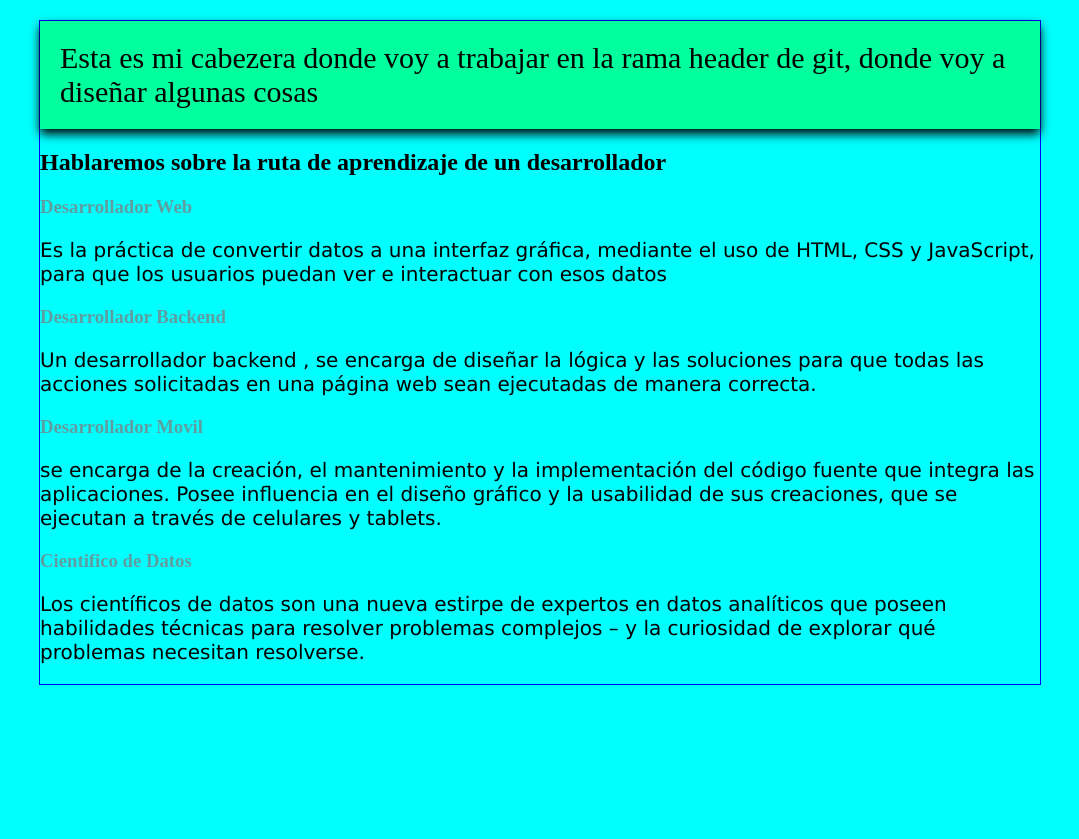
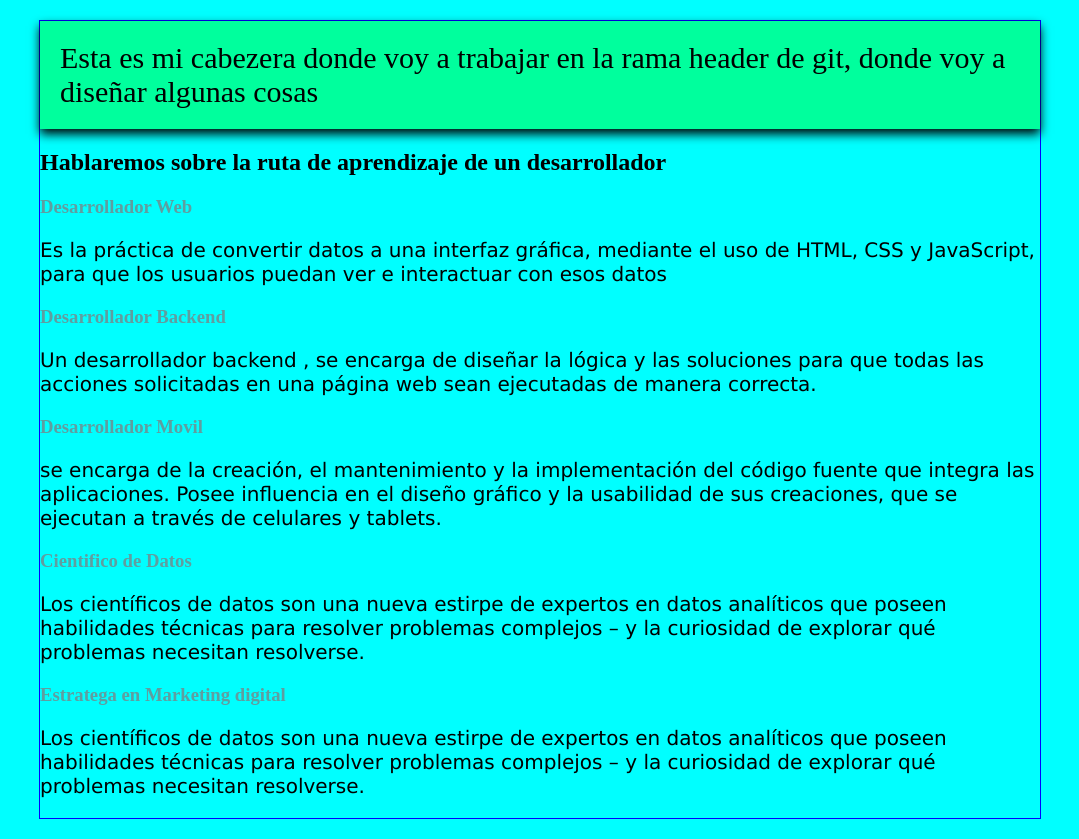
Before and after one commit to Daniel-Escobar/my_fisrt_repository, a plain HTML site: page index.html in a window 1280 px wide. Shown: the whole page, without its empty margins (100-1179 px from the left). Before the commit the page ends 800 px from the top, so only its background shows below. Drawn offline with Linux system fonts and the light colour scheme.

Commit message:
Nueva rama de la tecnologia

```diff
--- a/index.html
+++ b/index.html
@@ -22,6 +22,8 @@
             <p>se encarga de la creación, el mantenimiento y la implementación del código fuente que integra las aplicaciones. Posee influencia en el diseño gráfico y la usabilidad de sus creaciones, que se ejecutan a través de celulares y tablets.</p>
         <h3>Cientifico de Datos</h3>
             <p>Los científicos de datos son una nueva estirpe de expertos en datos analíticos que poseen habilidades técnicas para resolver problemas complejos – y la curiosidad de explorar qué problemas necesitan resolverse.</p>
+            <h3>Estratega en Marketing digital</h3>
+            <p>Los científicos de datos son una nueva estirpe de expertos en datos analíticos que poseen habilidades técnicas para resolver problemas complejos – y la curiosidad de explorar qué problemas necesitan resolverse.</p>
     </div>
 </body>
 </html>
```
